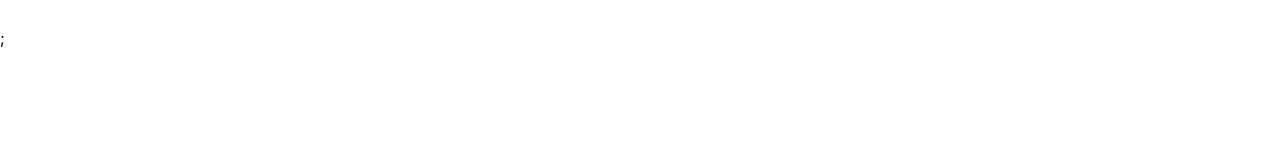
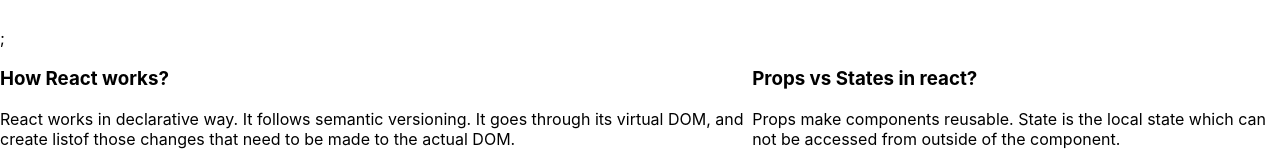
Before and after one commit to mamunalabdullah/laptop-city, a React (Create React App) app: page / in a window 1280 px wide. Shown: the part 2255-2417 px from the top of the page. Before the commit the page ends 2303 px from the top, so only its background shows below. Built offline with nearby package versions, Linux system fonts and the light colour scheme.

Commit message:
bonus part add

```diff
--- a/src/App.css
+++ b/src/App.css
@@ -27,6 +27,11 @@
 .App-link {
   color: #61dafb;
 }
+.question-area{
+  display: flex;
+  justify-content: space-between;
+  align-items: center;
+}
 
 @keyframes App-logo-spin {
   from {
--- a/src/App.js
+++ b/src/App.js
@@ -8,6 +8,17 @@
     <div>
         <Header></Header>
         <Laptops></Laptops>
+        <div className="question-area">
+          <section>
+            <h3>How React works?</h3>
+            <p>React works in declarative way. It follows semantic versioning. It goes through its virtual DOM, and create listof those changes that need to be made to the actual DOM.</p>
+          </section>
+          <section>
+            <h3>Props vs States in react?</h3>
+            <p>Props make components reusable. State is the local state which can not be accessed from outside of the component. </p>
+          </section>
+
+        </div>
     </div>
   );
 }
--- a/src/components/Laptops/Laptops.js
+++ b/src/components/Laptops/Laptops.js
@@ -99,10 +99,11 @@
       const [cart, setCart] = useState([]);
 
       const handleAddCart = (laptop) =>{
-        console.log("add clicked");
         const newCart = [...cart, laptop];
         setCart(newCart);
       }
+
+
     return (
       <div>
         <div className='laptops-shop'>
```
